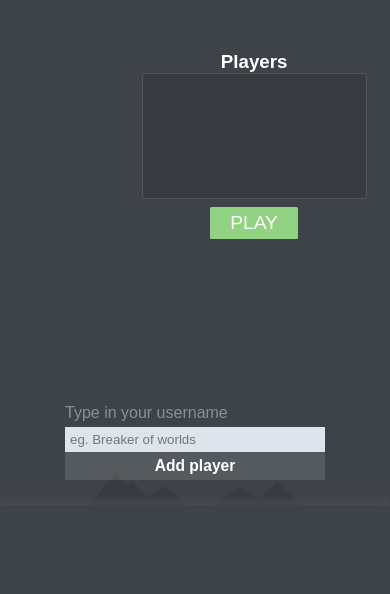
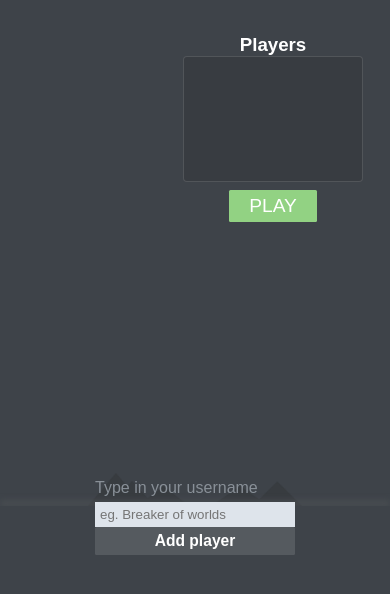
Before and after one commit to KevinBjarnemark/poke-the-bear, a website with bundled scripts: page index.html in a window 390 px wide. Built offline with nearby package versions, Linux system fonts and the light colour scheme; a web font is replaced by a local one.

Commit message:
Added media queries for elements in the game menu + the welcome screen

```diff
--- a/assets/css/style.css
+++ b/assets/css/style.css
@@ -60,12 +60,10 @@ input {
     background-color: var(--light-blue-tint);
     border: transparent;
     padding: 5px;
-    min-width: 260px;
 }
 
 label {
     padding: 5px 0;
-    min-width: 260px;
     color: var(--light-gray)
 }
 
@@ -130,6 +128,7 @@ label {
     justify-content: center;
     align-items: center;
     color: var(--green);
+    font-size: 10px;
 }
 
 /* Game setup */
@@ -143,14 +142,18 @@ label {
 #add-player {
     display: flex;
     flex-direction: column;
+    width: 150px;
+    margin-top: 150px;
 }
 
 /* Player list outer-most container  */
 #game-setup > div {
     display: flex;
     position: absolute;
-    top: 6vh;
-    right: 6vw;
+    /* Force elements to be centered */
+    top: 2vh;
+    left: 50vw;
+    transform: translate(-50%, 2vh);
     flex-direction: column;
     justify-content: center;
     align-items: center;
@@ -158,7 +161,7 @@ label {
 
 /* Container for all players */
 #player-list-container {
-    width: 225px;
+    width: 100px;
     min-height: 15vh;
     max-height: 37vh;
     padding: 5px;
@@ -206,6 +209,7 @@ label {
 /* Game area */
 #game-area {
     display: none; /* Hidden by default */
+        box-shadow: 0 0 1px 1px #7e868d
 }
 
 /* Player hint */
@@ -337,6 +341,18 @@ label {
 
 /* 200px width and above */
 @media screen and (min-width: 200px) {
+    #welcome-screen {
+        font-size: 100%;
+    }
+    /* Player list */
+    #player-list-container {
+        width: 180px;
+    }
+    /* Add player section */
+    #add-player {
+        width: 200px
+    }
+
     /* Poke button */
     #poke-button {
         bottom: 11vh;
@@ -353,6 +369,17 @@ label {
 
 /* 350px width and above */
 @media screen and (min-width: 320px) {
+    /* Game set up elements */
+    #game-setup > div {
+        top: 2vh;
+        left: 70vw;
+        transform: translate(-50%, 2vh);
+    }
+
+    /* Add player section */
+    #add-player {
+        width: 200px
+    }
     /* Poke button */
     #poke-button {
         bottom: 11vh;
@@ -368,6 +395,10 @@ label {
 
 /* 576px width and above */
 @media screen and (min-width: 576px) {
+    /* Add player section */
+    #add-player {
+        width: 200px
+    }
     /* Poke button */
     #poke-button {
         bottom: 17vh;
@@ -396,6 +427,11 @@ label {
 
 /* 768px width and above */
 @media screen and (min-width: 768px) {
+    /* Add player section */
+    #add-player {
+        width: 200px;
+        margin-top: 0;
+    }
     /* Poke button */
     #poke-button {
         bottom: 17vh;
```
